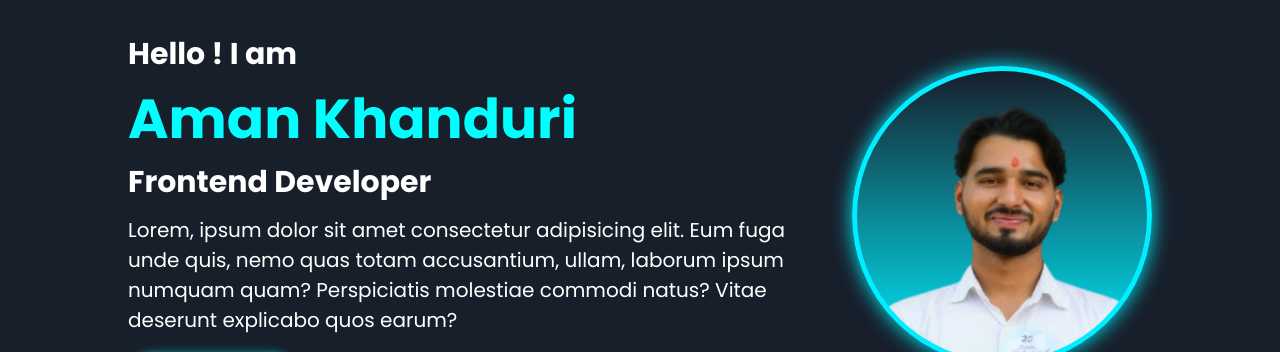
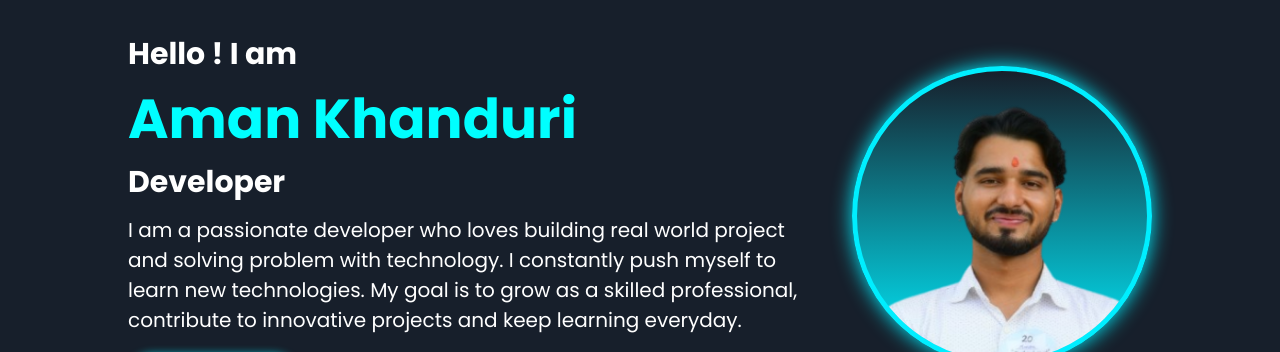
Before and after one commit to amanwhskan/my-portfolio, a plain HTML site: page index.html in a window 1280 px wide. Shown: the part 182-534 px from the top of the page. Drawn offline with nearby package versions, Linux system fonts and the light colour scheme.

Commit message:
Update index.html

```diff
--- a/index.html
+++ b/index.html
@@ -43,11 +43,12 @@
           <div class="home-info">
             <h3>Hello !  I am </h3>
             <h1>Aman Khanduri</h1>
-            <h3> Frontend Developer</h3>
-            <p class="describe">Lorem, ipsum dolor sit amet consectetur adipisicing
-               elit. Eum fuga unde quis, nemo quas totam accusantium, ullam,
-               laborum ipsum numquam quam? Perspiciatis molestiae commodi natus?
-                Vitae deserunt explicabo quos earum?</p>
+            <h3>Developer</h3>
+            <p class="describe">I am a passionate developer who loves
+            building real world project and solving problem with technology.
+            I constantly push myself to learn new technologies.
+            My goal is to grow as a skilled professional, contribute to innovative
+            projects and keep learning everyday.</p>
             <div class="btn-sci">
               <a href="#" class="btn">Download CV</a>
               <div class="sci">
```
